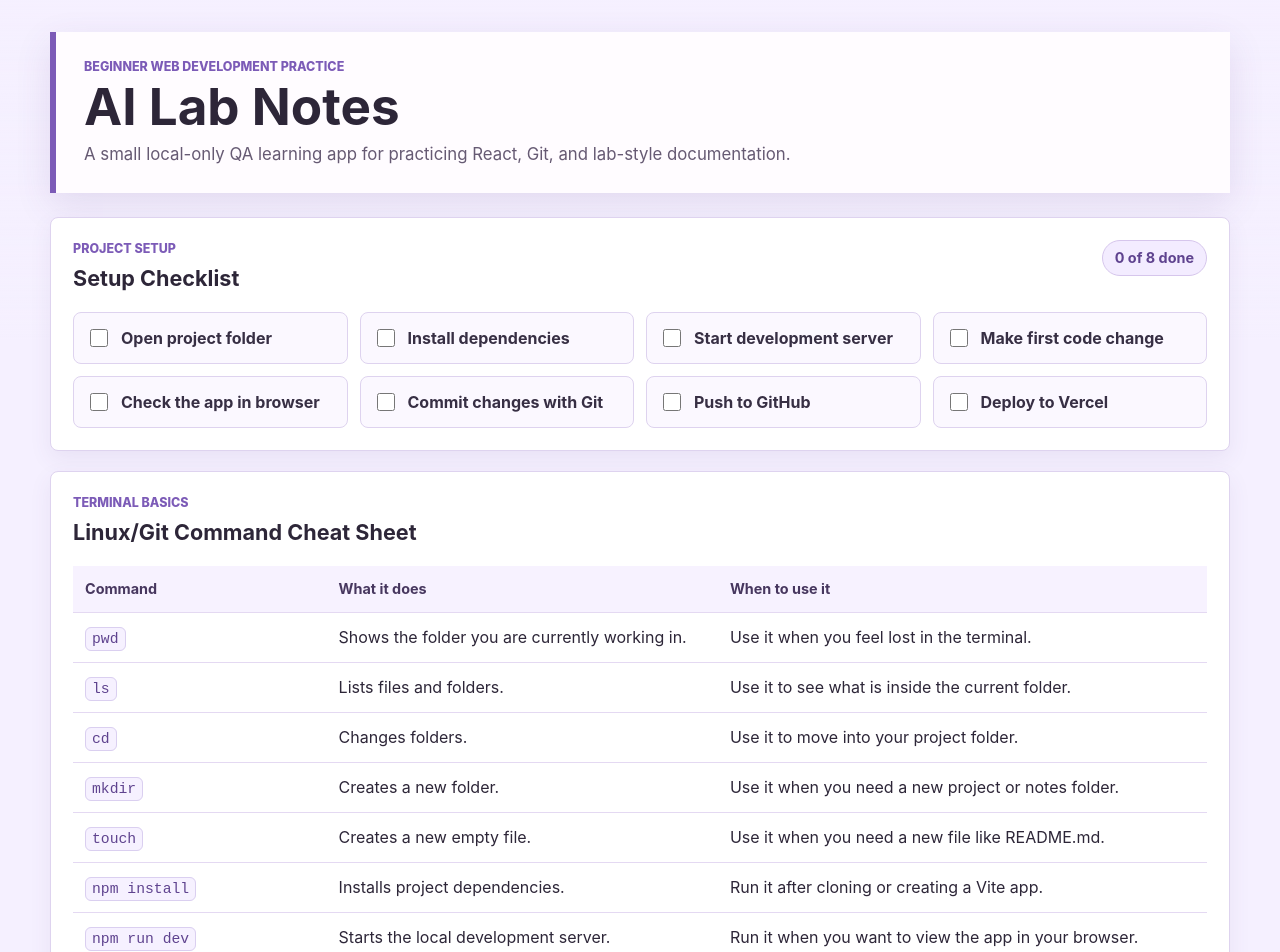
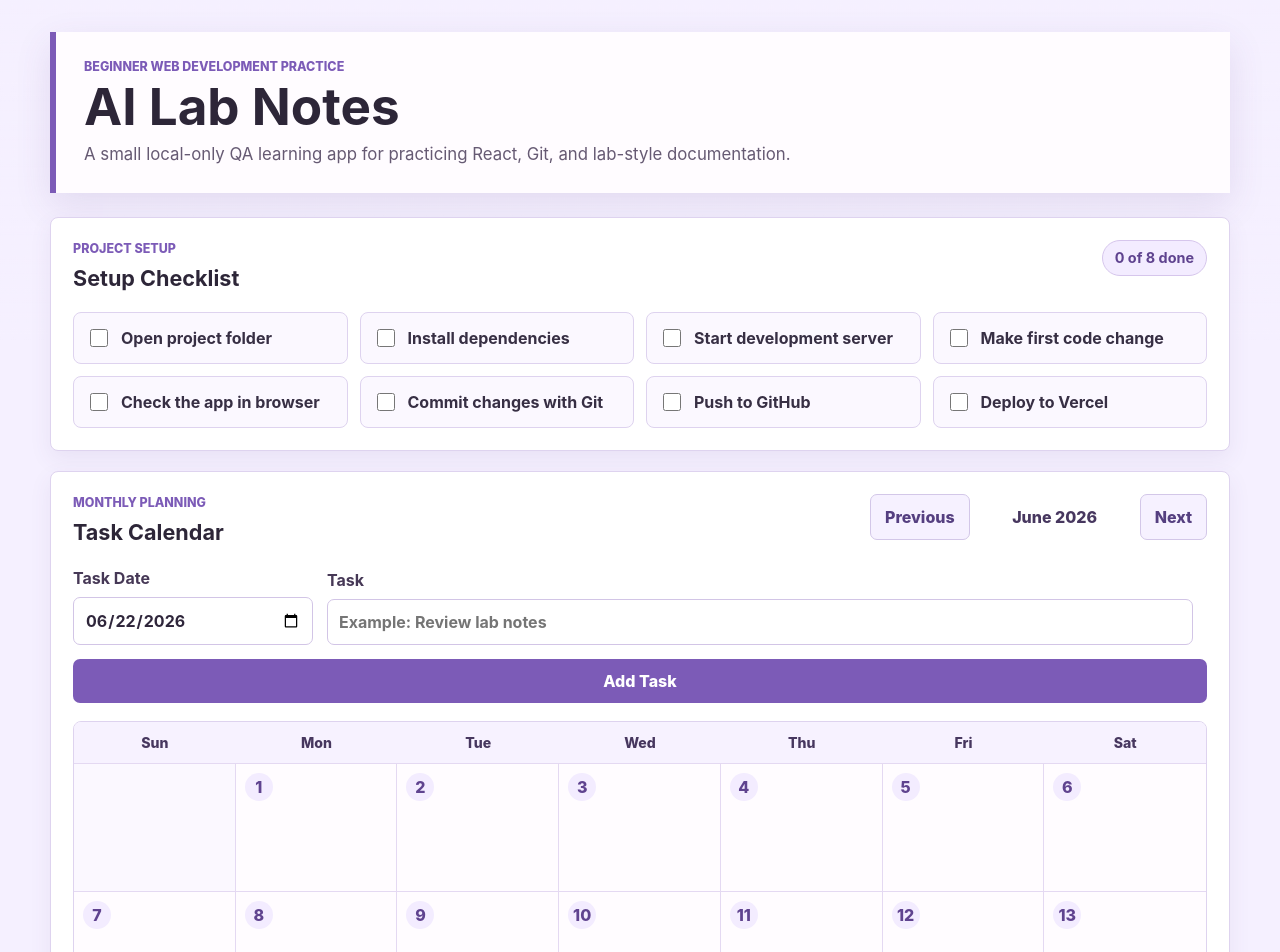
Before and after one commit to jodymichaud/ai-foundations-part-2, a React (Vite) app in the folder ai-lab-notes/: page / in a window 1280 px wide. Shown: the top 952 px of the page. Built offline with nearby package versions, Linux system fonts and the light colour scheme.

Commit message:
Add monthly task calendar

```diff
--- a/ai-lab-notes/src/main.jsx
+++ b/ai-lab-notes/src/main.jsx
@@ -86,6 +86,23 @@ const initialMedCleanDates = {
   rawMaterialsLab: '',
 };
 
+const monthNames = [
+  'January',
+  'February',
+  'March',
+  'April',
+  'May',
+  'June',
+  'July',
+  'August',
+  'September',
+  'October',
+  'November',
+  'December',
+];
+
+const weekdayNames = ['Sun', 'Mon', 'Tue', 'Wed', 'Thu', 'Fri', 'Sat'];
+
 function loadFromStorage(key, fallback) {
   try {
     const savedValue = localStorage.getItem(key);
@@ -104,6 +121,14 @@ function App() {
   const [medCleanDates, setMedCleanDates] = useState(() =>
     loadFromStorage('ai-lab-med-clean-dates', initialMedCleanDates),
   );
+  const [calendarDate, setCalendarDate] = useState(() => new Date());
+  const [calendarTasks, setCalendarTasks] = useState(() =>
+    loadFromStorage('ai-lab-calendar-tasks', {}),
+  );
+  const [calendarForm, setCalendarForm] = useState({
+    date: new Date().toISOString().slice(0, 10),
+    task: '',
+  });
   const [error, setError] = useState('');
 
   useEffect(() => {
@@ -121,11 +146,47 @@ function App() {
     );
   }, [medCleanDates]);
 
+  useEffect(() => {
+    localStorage.setItem(
+      'ai-lab-calendar-tasks',
+      JSON.stringify(calendarTasks),
+    );
+  }, [calendarTasks]);
+
   const completedCount = checkedItems.length;
+  const calendarYear = calendarDate.getFullYear();
+  const calendarMonth = calendarDate.getMonth();
+  const calendarTitle = `${monthNames[calendarMonth]} ${calendarYear}`;
 
   const sortedNotes = useMemo(() => {
     return [...notes].sort((first, second) => second.createdAt - first.createdAt);
   }, [notes]);
+
+  const calendarDays = useMemo(() => {
+    const firstDay = new Date(calendarYear, calendarMonth, 1).getDay();
+    const totalDays = new Date(calendarYear, calendarMonth + 1, 0).getDate();
+    const days = [];
+
+    for (let index = 0; index < firstDay; index += 1) {
+      days.push(null);
+    }
+
+    for (let day = 1; day <= totalDays; day += 1) {
+      const dateKey = [
+        calendarYear,
+        String(calendarMonth + 1).padStart(2, '0'),
+        String(day).padStart(2, '0'),
+      ].join('-');
+
+      days.push({
+        day,
+        dateKey,
+        tasks: calendarTasks[dateKey] || [],
+      });
+    }
+
+    return days;
+  }, [calendarMonth, calendarTasks, calendarYear]);
 
   function toggleChecklistItem(item) {
     setCheckedItems((currentItems) => {
@@ -187,6 +248,71 @@ function App() {
     setMedCleanDates(initialMedCleanDates);
   }
 
+  function goToPreviousMonth() {
+    setCalendarDate((currentDate) => {
+      return new Date(currentDate.getFullYear(), currentDate.getMonth() - 1, 1);
+    });
+  }
+
+  function goToNextMonth() {
+    setCalendarDate((currentDate) => {
+      return new Date(currentDate.getFullYear(), currentDate.getMonth() + 1, 1);
+    });
+  }
+
+  function updateCalendarForm(event) {
+    const { name, value } = event.target;
+    setCalendarForm((currentForm) => ({
+      ...currentForm,
+      [name]: value,
+    }));
+  }
+
+  function addCalendarTask(event) {
+    event.preventDefault();
+
+    if (calendarForm.date.trim() === '' || calendarForm.task.trim() === '') {
+      return;
+    }
+
+    const newTask = {
+      id: crypto.randomUUID(),
+      text: calendarForm.task.trim(),
+    };
+
+    setCalendarTasks((currentTasks) => {
+      const tasksForDate = currentTasks[calendarForm.date] || [];
+      return {
+        ...currentTasks,
+        [calendarForm.date]: [...tasksForDate, newTask],
+      };
+    });
+
+    setCalendarDate(new Date(`${calendarForm.date}T00:00:00`));
+    setCalendarForm((currentForm) => ({
+      ...currentForm,
+      task: '',
+    }));
+  }
+
+  function deleteCalendarTask(dateKey, taskId) {
+    setCalendarTasks((currentTasks) => {
+      const remainingTasks = (currentTasks[dateKey] || []).filter((task) => {
+        return task.id !== taskId;
+      });
+
+      if (remainingTasks.length === 0) {
+        const { [dateKey]: removedDate, ...otherDates } = currentTasks;
+        return otherDates;
+      }
+
+      return {
+        ...currentTasks,
+        [dateKey]: remainingTasks,
+      };
+    });
+  }
+
   return (
     <main className="app-shell">
       <header className="app-header">
@@ -221,6 +347,98 @@ function App() {
               <span>{item}</span>
             </label>
           ))}
+        </div>
+      </section>
+
+      <section className="card">
+        <div className="section-heading">
+          <div>
+            <p className="eyebrow">Monthly planning</p>
+            <h2>Task Calendar</h2>
+          </div>
+          <div className="calendar-controls">
+            <button
+              className="secondary-button"
+              type="button"
+              onClick={goToPreviousMonth}
+            >
+              Previous
+            </button>
+            <span>{calendarTitle}</span>
+            <button
+              className="secondary-button"
+              type="button"
+              onClick={goToNextMonth}
+            >
+              Next
+            </button>
+          </div>
+        </div>
+
+        <form className="calendar-form" onSubmit={addCalendarTask}>
+          <label>
+            Task Date
+            <input
+              type="date"
+              name="date"
+              value={calendarForm.date}
+              onChange={updateCalendarForm}
+              required
+            />
+          </label>
+          <label>
+            Task
+            <input
+              type="text"
+              name="task"
+              value={calendarForm.task}
+              onChange={updateCalendarForm}
+              placeholder="Example: Review lab notes"
+              required
+            />
+          </label>
+          <button className="primary-button" type="submit">
+            Add Task
+          </button>
+        </form>
+
+        <div className="calendar-grid">
+          {weekdayNames.map((weekday) => (
+            <div className="calendar-weekday" key={weekday}>
+              {weekday}
+            </div>
+          ))}
+
+          {calendarDays.map((day, index) => {
+            if (!day) {
+              return (
+                <div
+                  className="calendar-day calendar-day-empty"
+                  key={`empty-${index}`}
+                />
+              );
+            }
+
+            return (
+              <div className="calendar-day" key={day.dateKey}>
+                <span className="calendar-day-number">{day.day}</span>
+                <div className="calendar-task-list">
+                  {day.tasks.map((task) => (
+                    <div className="calendar-task" key={task.id}>
+                      <span>{task.text}</span>
+                      <button
+                        type="button"
+                        onClick={() => deleteCalendarTask(day.dateKey, task.id)}
+                        aria-label={`Delete task ${task.text}`}
+                      >
+                        x
+                      </button>
+                    </div>
+                  ))}
+                </div>
+              </div>
+            );
+          })}
         </div>
       </section>
 
--- a/ai-lab-notes/src/styles.css
+++ b/ai-lab-notes/src/styles.css
@@ -315,6 +315,107 @@ textarea:focus {
   max-width: 180px;
 }
 
+.calendar-controls {
+  display: flex;
+  align-items: center;
+  gap: 10px;
+}
+
+.calendar-controls span {
+  min-width: 150px;
+  color: #47375f;
+  font-weight: 800;
+  text-align: center;
+}
+
+.calendar-form {
+  display: grid;
+  grid-template-columns: minmax(180px, 240px) minmax(240px, 1fr) auto;
+  gap: 14px;
+  align-items: end;
+  margin-bottom: 18px;
+}
+
+.calendar-form label {
+  display: grid;
+  gap: 7px;
+  color: #463856;
+  font-weight: 700;
+}
+
+.calendar-grid {
+  display: grid;
+  grid-template-columns: repeat(7, minmax(0, 1fr));
+  border: 1px solid #ded3ef;
+  border-radius: 8px;
+  overflow: hidden;
+  background: #ffffff;
+}
+
+.calendar-weekday {
+  padding: 10px;
+  color: #47375f;
+  background: #f7f2ff;
+  font-size: 0.88rem;
+  font-weight: 800;
+  text-align: center;
+}
+
+.calendar-day {
+  min-height: 128px;
+  border-top: 1px solid #e4d9f2;
+  border-right: 1px solid #e4d9f2;
+  padding: 9px;
+  background: #fffcff;
+}
+
+.calendar-day:nth-child(7n + 14) {
+  border-right: 0;
+}
+
+.calendar-day-empty {
+  background: #fbf8ff;
+}
+
+.calendar-day-number {
+  display: inline-flex;
+  align-items: center;
+  justify-content: center;
+  width: 28px;
+  height: 28px;
+  border-radius: 999px;
+  color: #5f438f;
+  background: #f3ecff;
+  font-weight: 800;
+}
+
+.calendar-task-list {
+  display: grid;
+  gap: 6px;
+  margin-top: 8px;
+}
+
+.calendar-task {
+  display: flex;
+  align-items: flex-start;
+  justify-content: space-between;
+  gap: 8px;
+  border: 1px solid #d8c9ef;
+  border-radius: 7px;
+  padding: 7px;
+  background: #f8f3ff;
+  color: #33283f;
+  font-size: 0.9rem;
+}
+
+.calendar-task button {
+  border: 0;
+  padding: 0 4px;
+  color: #8a2d2d;
+  background: transparent;
+  font-weight: 900;
+}
+
 dl {
   display: grid;
   gap: 10px;
@@ -365,6 +466,10 @@ dd {
   .content-grid {
     grid-template-columns: 1fr;
   }
+
+  .calendar-form {
+    grid-template-columns: 1fr;
+  }
 }
 
 @media (max-width: 640px) {
@@ -384,6 +489,16 @@ dd {
     flex-direction: column;
   }
 
+  .calendar-controls {
+    align-items: stretch;
+    flex-direction: column;
+    width: 100%;
+  }
+
+  .calendar-controls span {
+    min-width: 0;
+  }
+
   .checklist-grid,
   .lab-form,
   .med-clean-list,
@@ -395,4 +510,19 @@ dd {
   td {
     padding: 10px;
   }
+
+  .calendar-grid {
+    display: block;
+  }
+
+  .calendar-weekday,
+  .calendar-day-empty {
+    display: none;
+  }
+
+  .calendar-day {
+    min-height: auto;
+    border-right: 0;
+    padding: 12px;
+  }
 }
```
